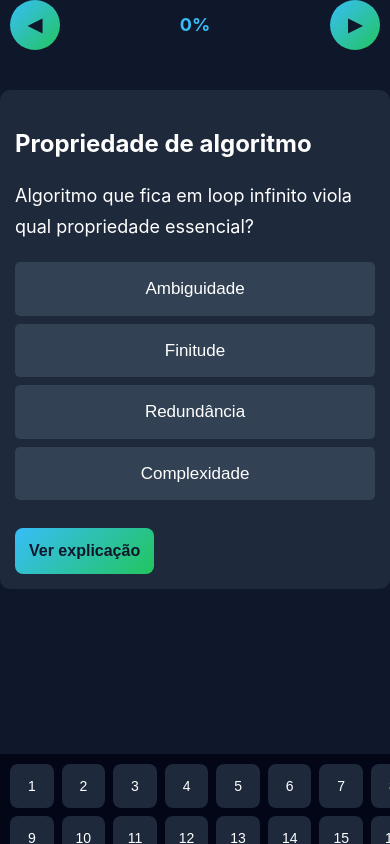
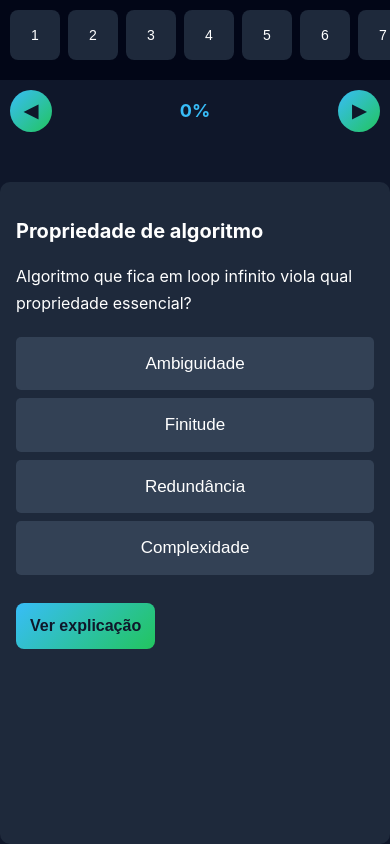
Before and after one commit to jaksonricelly/quiz_ppm, a plain HTML site: page index.html in a window 390 px wide. Drawn offline with Linux system fonts and the light colour scheme.

Commit message:
Ajustes de responsividade

```diff
--- a/index.html
+++ b/index.html
@@ -2,6 +2,7 @@
 <html lang="pt-br">
 <head>
   <meta charset="UTF-8">
+  <meta name="viewport" content="width=device-width, initial-scale=1.0">
   <title>Quiz Lógica</title>
   <link rel="stylesheet" href="style.css">
 </head>
--- a/style.css
+++ b/style.css
@@ -321,36 +321,78 @@
 
 @media (max-width: 768px) {
 
+  html, body {
+    height: 100%;
+    overflow: hidden;
+  }
+
   .app {
     flex-direction: column;
-    height: 100vh;
+    height: 100dvh; /* importante para mobile moderno */
   }
 
+  /* CONTEÚDO PRINCIPAL */
+  .content {
+    flex: 1;
+    display: flex;
+    flex-direction: column;
+    height: 100%;
+    overflow: hidden;
+  }
+
+  /* TOPO FIXO */
+  .top-bar {
+    flex-shrink: 0;
+    padding: 10px;
+  }
+
+  /* ÁREA DA QUESTÃO (SCROLL INTERNO) */
+  #quiz-box {
+    flex: 1;
+    overflow-y: auto;
+    padding: 16px;
+  }
+
+  /* MENU VIRA BARRA HORIZONTAL */
   #menu {
-    order: 3;
     width: 100%;
-    height: 90px;
-    grid-template-columns: repeat(8, 1fr);
+    height: 80px;
+
+    display: flex;
+    gap: 8px;
+
     overflow-x: auto;
     overflow-y: hidden;
+
+    padding: 10px;
+
+    background: #020617;
   }
 
-  .content {
-    order: 1;
-    height: calc(100vh - 90px);
+  #menu button {
+    min-width: 50px;
+    height: 50px;
+    flex-shrink: 0;
   }
 
-  #quiz-box {
-    padding: 15px;
+  /* BOTÕES DE NAVEGAÇÃO */
+  .nav-controls {
+    justify-content: space-between;
+    gap: 10px;
   }
 
-  .nav-controls {
-    justify-content: space-between;
-    padding: 0 10px;
+  .nav-btn {
+    width: 42px;
+    height: 42px;
   }
 
-    #viewResultBtn {
-    font-size: 12px;
-    padding: 8px;
+  /* TEXTO AJUSTADO */
+  #q-title {
+    font-size: 20px;
   }
+
+  #q-text {
+    font-size: 16px;
+  }
+
 }
```
